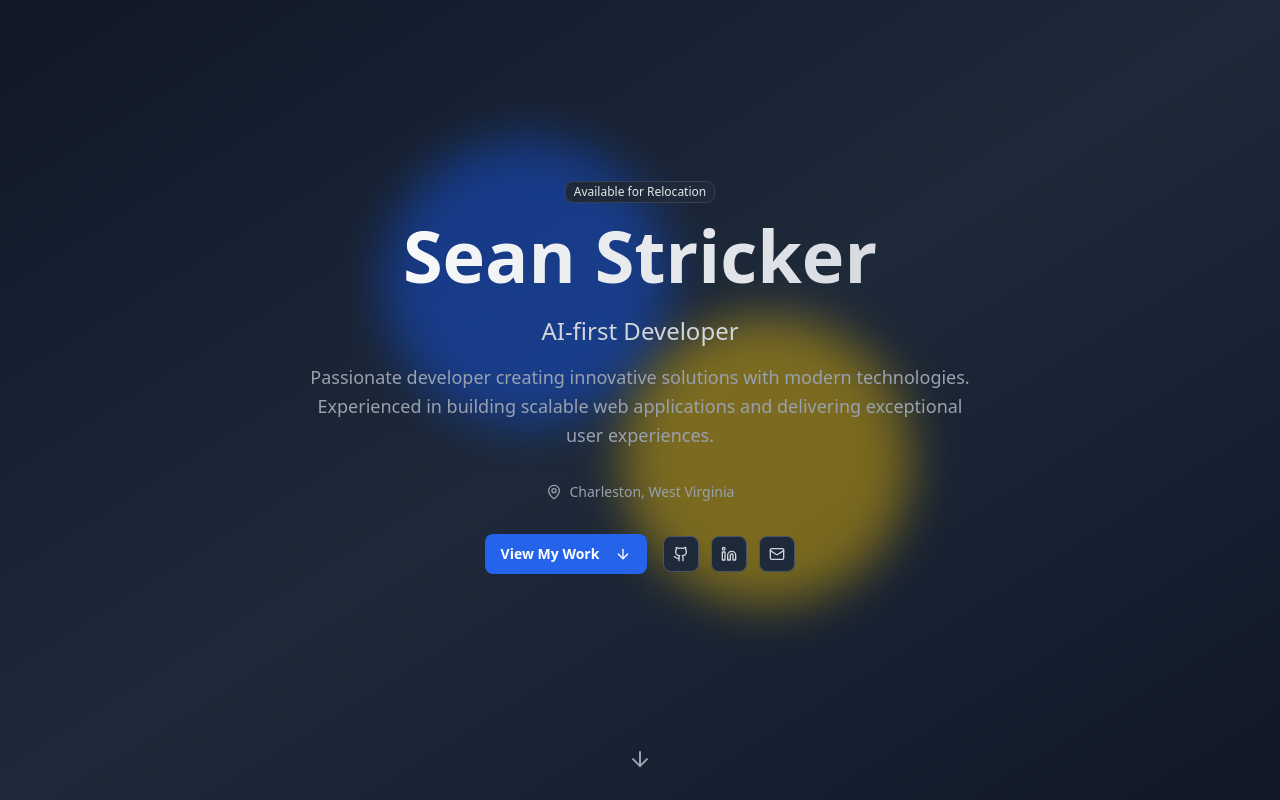
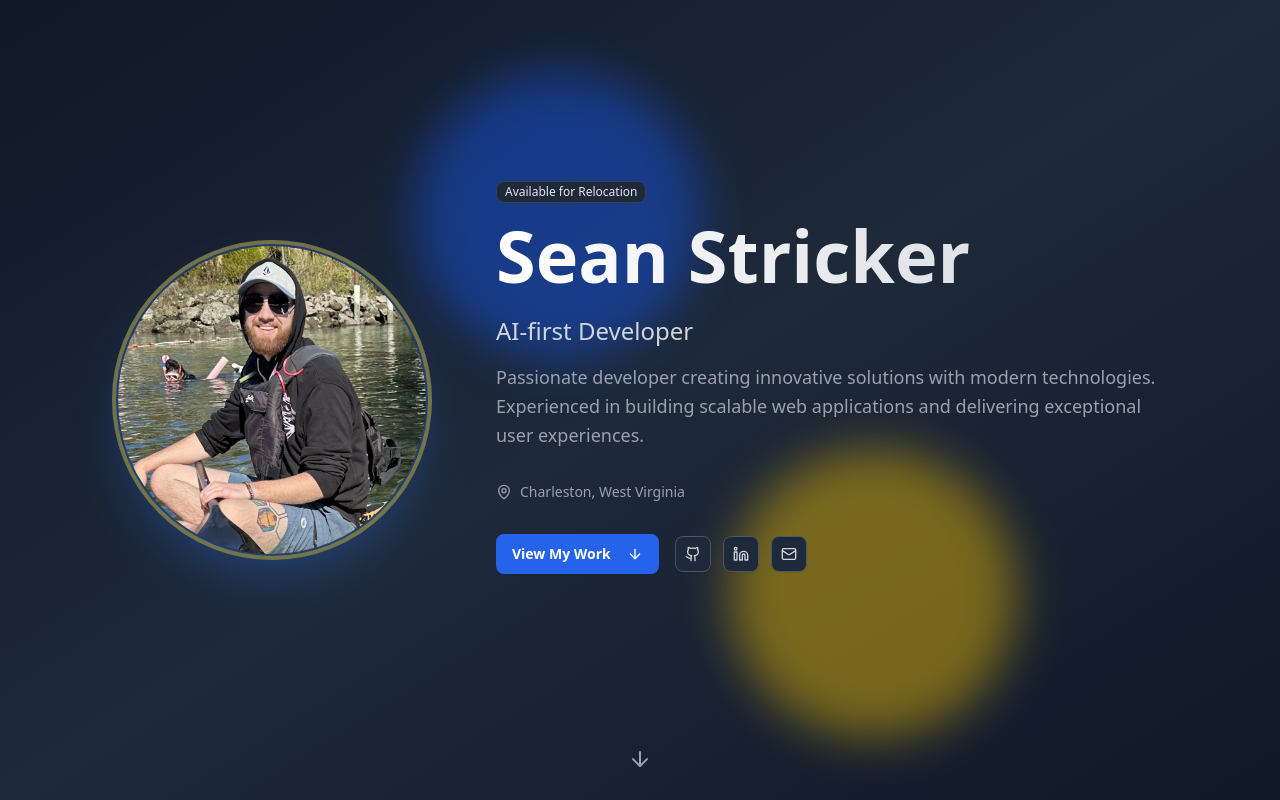
Before and after one commit to seanastricker/portfolio, a Next.js app: page / in a window 1280 px wide. Shown: the top 800 px of the page. Built offline with nearby package versions, Linux system fonts and the light colour scheme.

Commit message:
Add professional profile picture with side-by-side hero layout: implement large circular profile image, redesign hero section for desktop two-column layout, reposition background orbs to the right side, and enhance visual balance

```diff
--- a/src/app/page.tsx
+++ b/src/app/page.tsx
@@ -30,7 +30,7 @@ export default function Portfolio() {
         {/* Floating orbs - Blue and Gold theme */}
         <div className="absolute inset-0 overflow-hidden pointer-events-none">
           <motion.div
-            className="absolute top-1/4 left-1/4 w-72 h-72 bg-blue-600/60 rounded-full mix-blend-normal opacity-70 filter blur-xl"
+            className="absolute top-1/6 right-1/2 w-72 h-72 bg-blue-600/60 rounded-full mix-blend-normal opacity-70 filter blur-xl"
             animate={{
               x: [0, 100, 0],
               y: [0, -100, 0],
@@ -42,7 +42,7 @@ export default function Portfolio() {
             }}
           />
           <motion.div
-            className="absolute top-1/3 right-1/4 w-72 h-72 bg-yellow-400/60 rounded-full mix-blend-normal opacity-70 filter blur-xl"
+            className="absolute top-1/2 right-1/6 w-72 h-72 bg-yellow-400/60 rounded-full mix-blend-normal opacity-70 filter blur-xl"
             animate={{
               x: [0, -100, 0],
               y: [0, 100, 0],
@@ -55,8 +55,28 @@ export default function Portfolio() {
           />
         </div>
 
-        <div className="relative z-10 max-w-4xl mx-auto px-6 text-center">
+        <div className="relative z-10 max-w-6xl mx-auto px-6">
+          <div className="flex flex-col lg:flex-row items-center justify-center gap-12 lg:gap-16">
+            {/* Profile Picture - Left Side */}
             <motion.div
+              className="flex-shrink-0"
+              initial={{ opacity: 0, x: -50 }}
+              animate={{ opacity: 1, x: 0 }}
+              transition={{ duration: 0.8, delay: 0.2 }}
+            >
+              <div className="relative w-64 h-64 lg:w-80 lg:h-80">
+                <img
+                  src="/images/floridatripsmall.jpg"
+                  alt="Sean Stricker"
+                  className="w-full h-full rounded-full object-cover border-6 border-blue-500/30 shadow-2xl shadow-blue-500/30"
+                />
+                <div className="absolute inset-0 rounded-full border-4 border-yellow-400/40 animate-pulse"></div>
+              </div>
+            </motion.div>
+
+            {/* Content - Right Side */}
+            <motion.div
+              className="flex-1 text-center lg:text-left"
               initial={{ opacity: 0, y: 20 }}
               animate={{ opacity: 1, y: 0 }}
               transition={{ duration: 0.8 }}
@@ -84,7 +104,7 @@ export default function Portfolio() {
             </motion.p>
 
             <motion.p
-              className="text-lg text-gray-400 mb-8 max-w-2xl mx-auto leading-relaxed"
+              className="text-lg text-gray-400 mb-8 max-w-2xl lg:mx-0 mx-auto leading-relaxed"
               initial={{ opacity: 0, y: 20 }}
               animate={{ opacity: 1, y: 0 }}
               transition={{ duration: 0.8, delay: 0.6 }}
@@ -93,7 +113,7 @@ export default function Portfolio() {
             </motion.p>
 
             <motion.div
-              className="flex items-center justify-center gap-2 text-sm text-gray-400 mb-8"
+              className="flex items-center justify-center lg:justify-start gap-2 text-sm text-gray-400 mb-8"
               initial={{ opacity: 0, y: 20 }}
               animate={{ opacity: 1, y: 0 }}
               transition={{ duration: 0.8, delay: 0.8 }}
@@ -103,7 +123,7 @@ export default function Portfolio() {
             </motion.div>
 
             <motion.div
-              className="flex flex-col sm:flex-row items-center justify-center gap-4 mb-12"
+              className="flex flex-col sm:flex-row items-center justify-center lg:justify-start gap-4 mb-12"
               initial={{ opacity: 0, y: 20 }}
               animate={{ opacity: 1, y: 0 }}
               transition={{ duration: 0.8, delay: 1.0 }}
@@ -151,6 +171,7 @@ export default function Portfolio() {
               </div>
             </motion.div>
             </motion.div>
+          </div>
         </div>
 
         {/* Scroll indicator */}
```
Also changed, not shown: public/images/floridatripsmall.jpg (added), 1 other file (tests, documents, lock files or other folders). Lines whose indentation alone changed are shown as unchanged.
